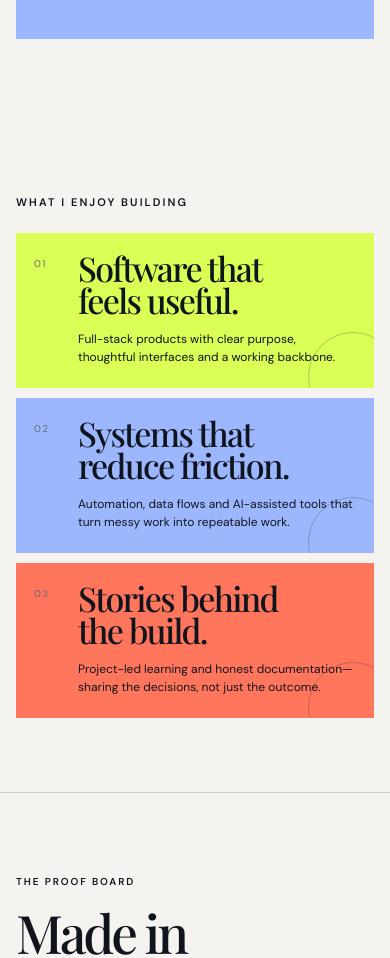
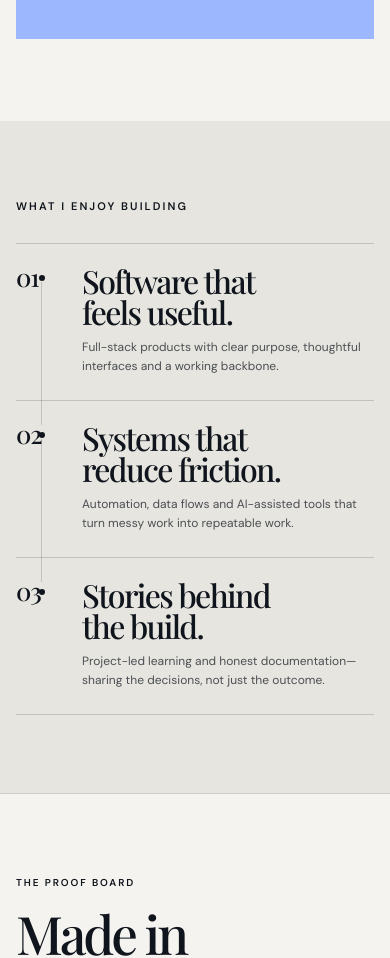
Before and after one commit to nirajvijay/njx-portfolio, a React (Vite) app: page / in a window 390 px wide. Shown: the part 3020-3978 px from the top of the page. Built offline with nearby package versions, Linux system fonts and the light colour scheme; a web font is replaced by a local one.

Commit message:
Refine capabilities into monochrome editorial layout

```diff
--- a/src/portfolio-fixes.css
+++ b/src/portfolio-fixes.css
@@ -20,4 +20,17 @@
   .p-cap-grid>div h3{font-size:34px;line-height:.94;margin:0 0 13px;grid-column:2}
   .p-cap-grid>div p{font-size:12px;line-height:1.5;max-width:285px;margin:0;grid-column:2;color:inherit}
 }
+@media(max-width:720px){
+  .p-capabilities{background:#e6e5df;padding-top:78px;padding-bottom:78px}
+  .p-capabilities>.p-kicker{margin-bottom:30px}
+  .p-cap-grid{display:block}
+  .p-cap-grid>div{display:grid;grid-template-columns:52px 1fr;column-gap:14px;padding:22px 0 25px;background:transparent!important;color:var(--p-ink)!important;border-top:1px solid var(--p-line)!important;position:relative;overflow:visible}
+  .p-cap-grid>div:last-child{border-bottom:1px solid var(--p-line)!important}
+  .p-cap-grid>div:after{width:6px;height:6px;border:0;border-radius:50%;background:var(--p-ink);right:auto;left:23px;top:31px;opacity:1}
+  .p-cap-grid>div:before{content:'';position:absolute;left:25px;top:38px;bottom:-25px;border-left:1px solid var(--p-line)}
+  .p-cap-grid>div:last-child:before{display:none}
+  .p-cap-grid>div>span{font:500 25px/.9 var(--serif);letter-spacing:-.05em;padding:0;grid-column:1;grid-row:1 / span 2;color:var(--p-ink)}
+  .p-cap-grid>div h3{font-size:32px;line-height:.95;margin:0 0 11px;grid-column:2}
+  .p-cap-grid>div p{font-size:12px;line-height:1.55;max-width:280px;grid-column:2;color:rgba(16,21,29,.72)}
+}
 @media(max-width:720px){.p-njx-wordmark{font-size:19px}.p-njx-wordmark small{font-size:6px}.p-hero-portrait{top:36px;right:-88px;width:315px}.p-hero-portrait:after{background:rgba(217,255,86,.68)}.p-about{display:block;padding-top:76px;padding-bottom:76px}.p-about-meta{padding:0;margin-bottom:34px}.p-about-meta>span{margin-top:12px}.p-about-content{display:block}.p-about-content h2{margin-bottom:28px}.p-about .p-about-content p{font-size:15px;max-width:340px}.p-project-local:after{font-size:110px;right:14px;bottom:15px}}
```
